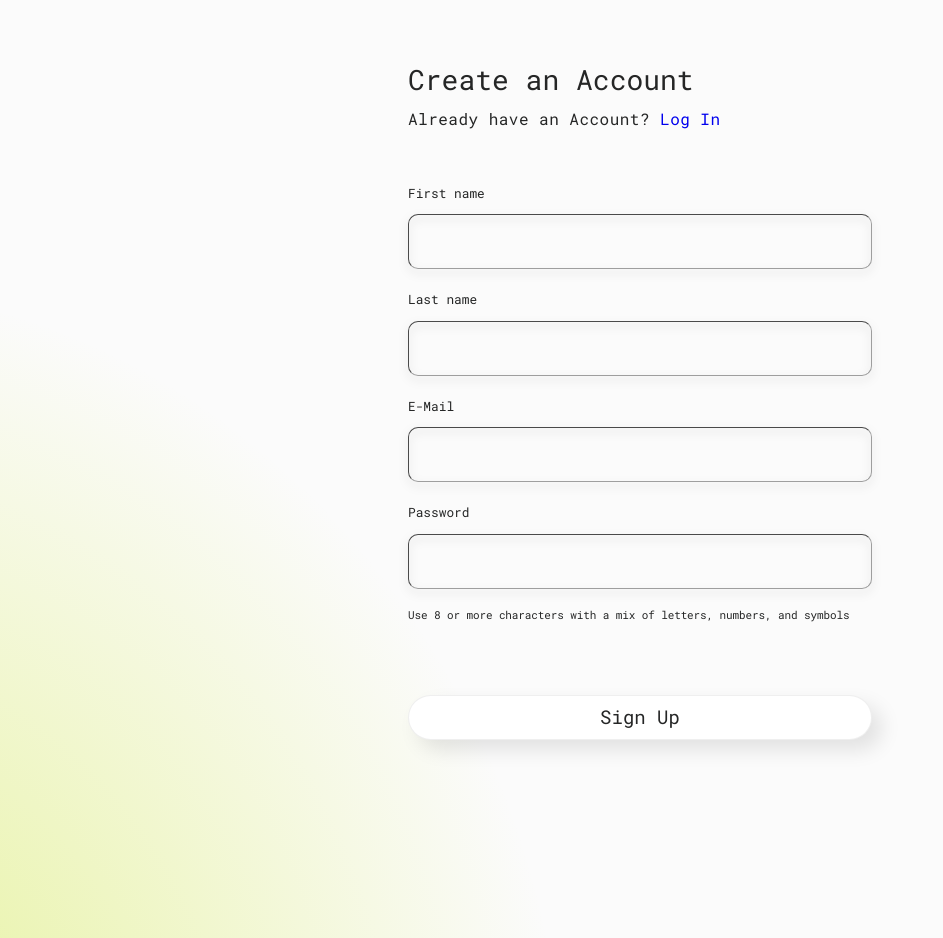
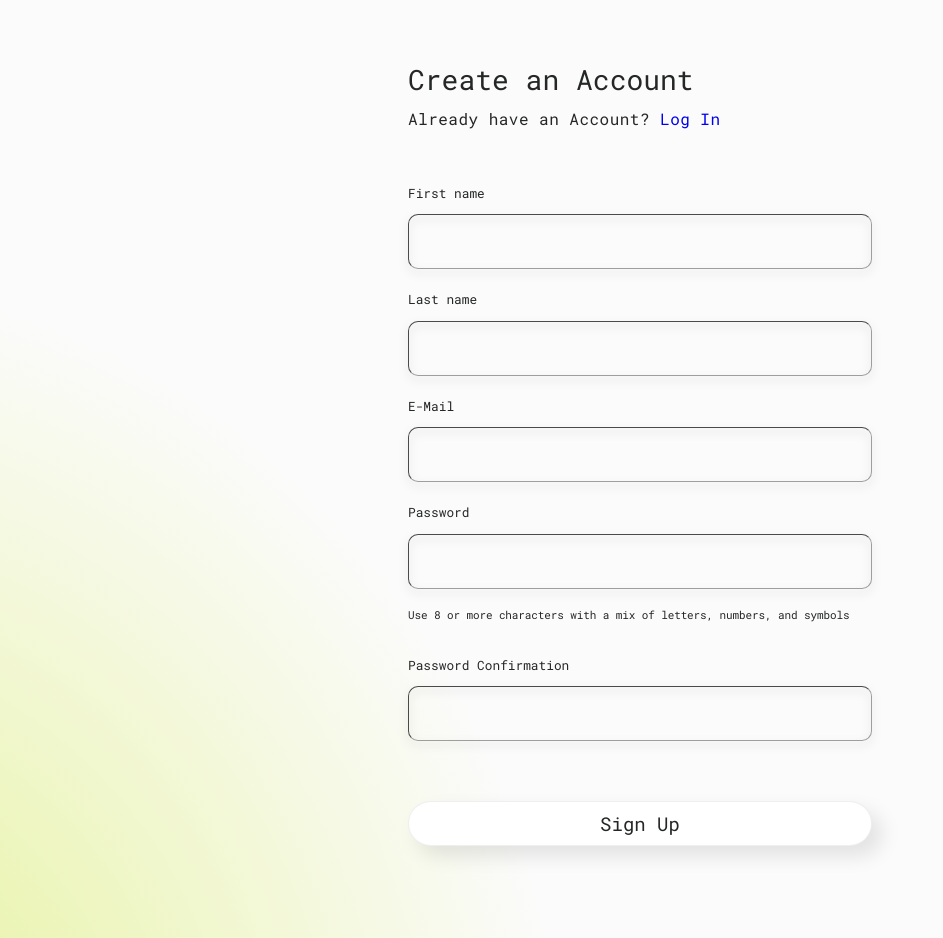
Before and after one commit to Himynameismarco/vue-MiZaWra-test, a Vue app: page /register in a window 1280 px wide. Shown: the part 220-1158 px from the top of the page, without its empty margins (0-943 px from the left). Built offline with nearby package versions, Linux system fonts and the light colour scheme.

Commit message:
Added Password Validation to Forget Password and Registration

```diff
--- /dev/null
+++ b/src/composables/usePasswordValidation.ts
@@ -0,0 +1,37 @@
+import { ref, computed } from 'vue';
+
+export function usePasswordValidation() {
+  const password = ref('');
+  const passwordConfirmation = ref('');
+  const passwordError = ref('');
+
+  const isValidPassword = computed(() => {
+    const lengthCheck = password.value.length >= 8;
+    const digitCheck = (password.value.match(/\d/g) || []).length >= 3;
+    const specialCharCheck = /[!@#$%^&*(),.?":{}|<>]/.test(password.value);
+
+    return lengthCheck && digitCheck && specialCharCheck;
+  });
+
+  function validatePassword() {
+    if (!isValidPassword.value) {
+      passwordError.value = 'Password must be at least 8 characters long, contain at least three digits and a special character.';
+      return false;
+    }
+
+    if (password.value !== passwordConfirmation.value) {
+      passwordError.value = 'Passwords do not match.';
+      return false;
+    }
+
+    passwordError.value = '';
+    return true;
+  }
+
+  return {
+    password,
+    passwordConfirmation,
+    passwordError,
+    validatePassword,
+  };
+}
--- a/src/views/ForgotPasswordNewPassword.vue
+++ b/src/views/ForgotPasswordNewPassword.vue
@@ -1,5 +1,15 @@
 <script setup lang="ts">
 import NavBarLoggedOut from '../components/NavBarLoggedOut.vue'
+import { usePasswordValidation } from '../composables/usePasswordValidation';
+
+const { password, passwordConfirmation, passwordError, validatePassword } = usePasswordValidation();
+
+function handleSubmit() {
+  if (validatePassword()) {
+    // Continue with password reset logic
+    // TODO: Password reset logic goes here
+  }
+}
 
 </script>
 
@@ -11,11 +21,12 @@ import NavBarLoggedOut from '../components/NavBarLoggedOut.vue'
         <h1 class="heading-logged-out">Set New Password</h1>
         <h3 class="heading-logged-out">It must be at least 8 characters. </h3>
       </div>
-      <form class="forms" @submit="tbd"> <!-- TODO -->
+      <form class="forms" @submit.prevent="handleSubmit"> <!-- TODO @submit -->
         <label for="password">Password</label>
-        <input type="password" id="password" name="password">
+        <input type="password" id="password" name="password" v-model="password">
         <label for="password">Password Confirmation</label>
-        <input type="password" id="passwordConfirmation" name="passwordConfirmation">
+        <input type="password" id="passwordConfirmation" name="passwordConfirmation" v-model="passwordConfirmation">
+        <p v-if="passwordError">{{ passwordError }}</p>
         <button class="logged-out-button">Reset Password</button>
       </form>
     </div>
--- a/src/views/RegisterView.vue
+++ b/src/views/RegisterView.vue
@@ -1,5 +1,15 @@
 <script setup lang="ts">
 import NavBarLoggedOut from '../components/NavBarLoggedOut.vue'
+import { usePasswordValidation } from '../composables/usePasswordValidation';
+
+const { password, passwordConfirmation, passwordError, validatePassword } = usePasswordValidation();
+
+function handleSubmit() {
+  if (validatePassword()) {
+    // Continue with password reset logic
+    // TODO: Password reset logic goes here
+  }
+}
 
 </script>
 <template>
@@ -13,16 +23,19 @@ import NavBarLoggedOut from '../components/NavBarLoggedOut.vue'
           <h3 class="heading-logged-out">Already have an Account? <RouterLink to="/login">Log In</RouterLink>
           </h3>
         </div>
-        <form class="forms" action="register" method="post">
+        <form class="forms" action="register" @submit.prevent="handleSubmit" method="post">
           <label for="firstName">First name</label>
           <input type="text" id="firstName" name="firstName">
           <label for="lastName">Last name</label>
           <input type="text" id="lastName" name="lastName">
           <label for="email">E-Mail</label>
-          <input type="email" id="email" name="email">
+          <input type="email" id="email" name="email" v-model="password">
           <label for="password">Password</label>
           <input type="password" id="password" name="password">
           <p class="sub-password">Use 8 or more characters with a mix of letters, numbers, and symbols</p>
+          <label for="password">Password Confirmation</label>
+          <input type="password" id="passwordConfirmation" name="passwordConfirmation" v-model="passwordConfirmation">
+          <p v-if="passwordError">{{ passwordError }}</p>
           <button class="logged-out-button">Sign Up</button>
         </form>
       </div>
```
